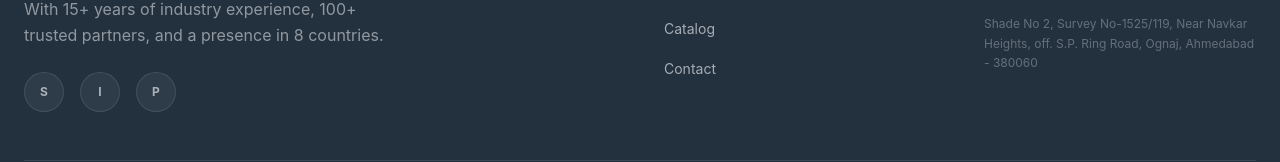
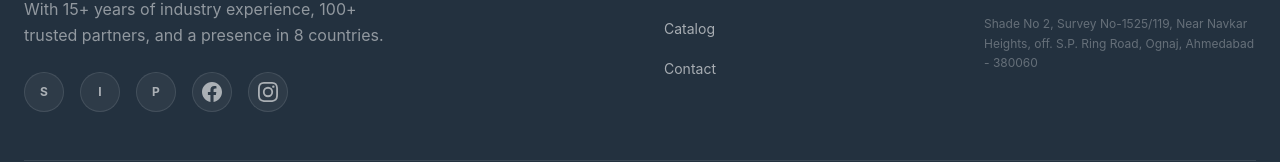
Before and after one commit to jaypalsodha/nexora, a Next.js app: page / in a window 1280 px wide. Shown: the part 7650-7812 px from the top of the page. Built offline with nearby package versions, Linux system fonts and the light colour scheme.

Commit message:
feat: add Facebook and Instagram social links to footer

```diff
--- a/components/Footer.tsx
+++ b/components/Footer.tsx
@@ -73,6 +73,28 @@
                   <span className="text-xs font-bold">{c.label[0]}</span>
                 </a>
               ))}
+              <a
+                href="https://www.facebook.com/share/1EYNPkeWqs/"
+                target="_blank"
+                rel="noopener noreferrer"
+                className="w-10 h-10 rounded-full bg-white/5 border border-white/10 flex items-center justify-center text-white/60 hover:text-white hover:border-nx-400 hover:bg-nx-400/10 transition-all"
+                aria-label="Facebook"
+              >
+                <svg className="w-5 h-5" fill="currentColor" viewBox="0 0 24 24">
+                  <path d="M24 12.073c0-6.627-5.373-12-12-12s-12 5.373-12 12c0 5.99 4.388 10.954 10.125 11.854v-8.385H7.078v-3.47h3.047V9.43c0-3.007 1.792-4.669 4.533-4.669 1.312 0 2.686.235 2.686.235v2.953H15.83c-1.491 0-1.956.925-1.956 1.874v2.25h3.328l-.532 3.47h-2.796v8.385C19.612 23.027 24 18.062 24 12.073z"/>
+                </svg>
+              </a>
+              <a
+                href="https://www.instagram.com/industriesnexora?igsi=dnFpZHZjeGVnczNx"
+                target="_blank"
+                rel="noopener noreferrer"
+                className="w-10 h-10 rounded-full bg-white/5 border border-white/10 flex items-center justify-center text-white/60 hover:text-white hover:border-nx-400 hover:bg-nx-400/10 transition-all"
+                aria-label="Instagram"
+              >
+                <svg className="w-5 h-5" fill="currentColor" viewBox="0 0 24 24">
+                  <path d="M12 2.163c3.204 0 3.584.012 4.85.07 3.252.148 4.771 1.691 4.919 4.919.058 1.265.069 1.645.069 4.849 0 3.205-.012 3.584-.069 4.849-.149 3.225-1.664 4.771-4.919 4.919-1.266.058-1.644.07-4.85.07-3.204 0-3.584-.012-4.849-.07-3.26-.149-4.771-1.699-4.919-4.92-.058-1.265-.07-1.644-.07-4.849 0-3.204.013-3.583.07-4.849.149-3.227 1.664-4.771 4.919-4.919 1.266-.057 1.645-.069 4.849-.069zM12 0C8.741 0 8.333.014 7.053.072 2.695.272.273 2.69.073 7.052.014 8.333 0 8.741 0 12c0 3.259.014 3.668.072 4.948.2 4.358 2.618 6.78 6.98 6.98C8.333 23.986 8.741 24 12 24c3.259 0 3.668-.014 4.948-.072 4.354-.2 6.782-2.618 6.979-6.98.059-1.28.073-1.689.073-4.948 0-3.259-.014-3.667-.072-4.947-.196-4.354-2.617-6.78-6.979-6.98C15.668.014 15.259 0 12 0zm0 5.838a6.162 6.162 0 100 12.324 6.162 6.162 0 000-12.324zM12 16a4 4 0 110-8 4 4 0 010 8zm6.406-11.845a1.44 1.44 0 100 2.881 1.44 1.44 0 000-2.881z"/>
+                </svg>
+              </a>
             </div>
           </div>
 
```
